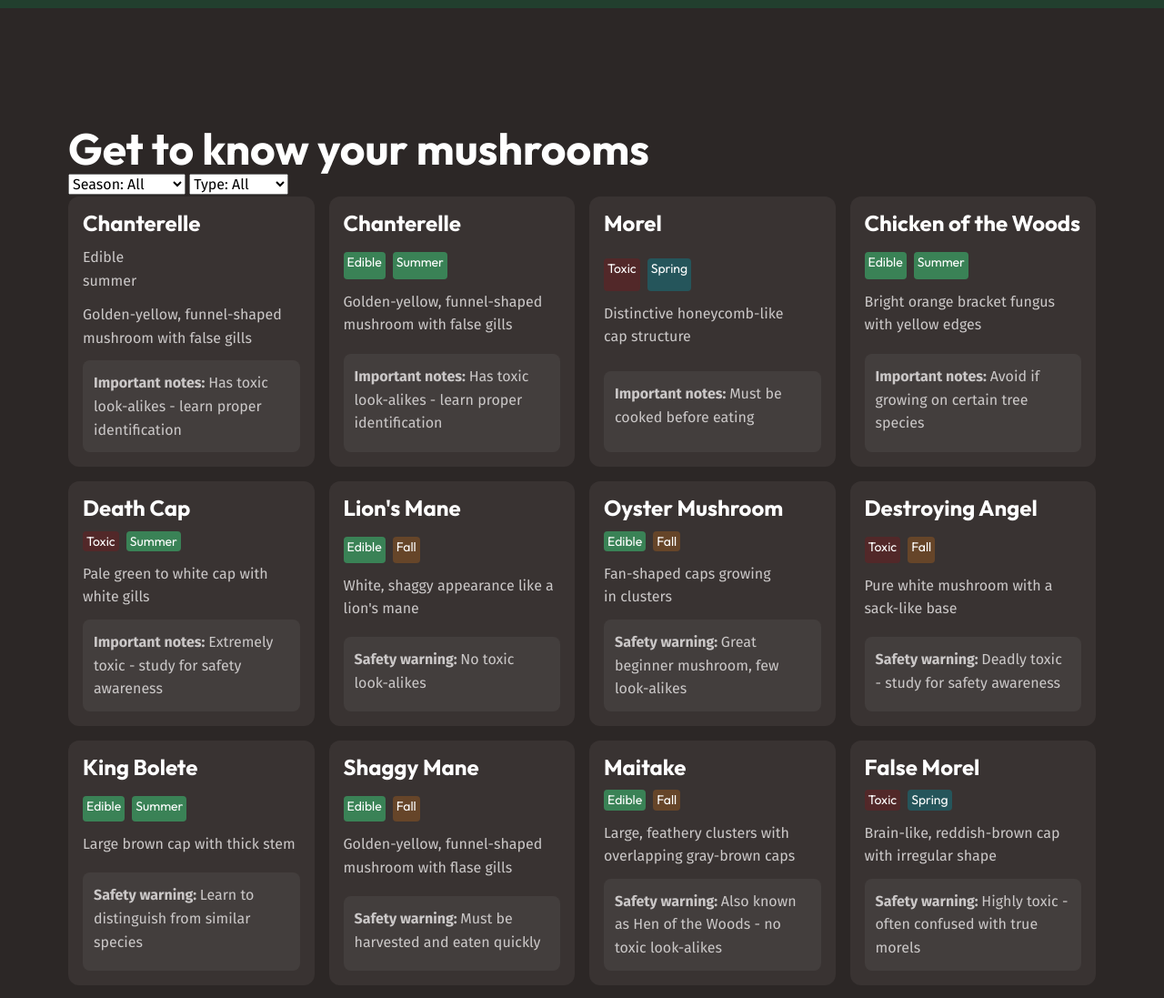
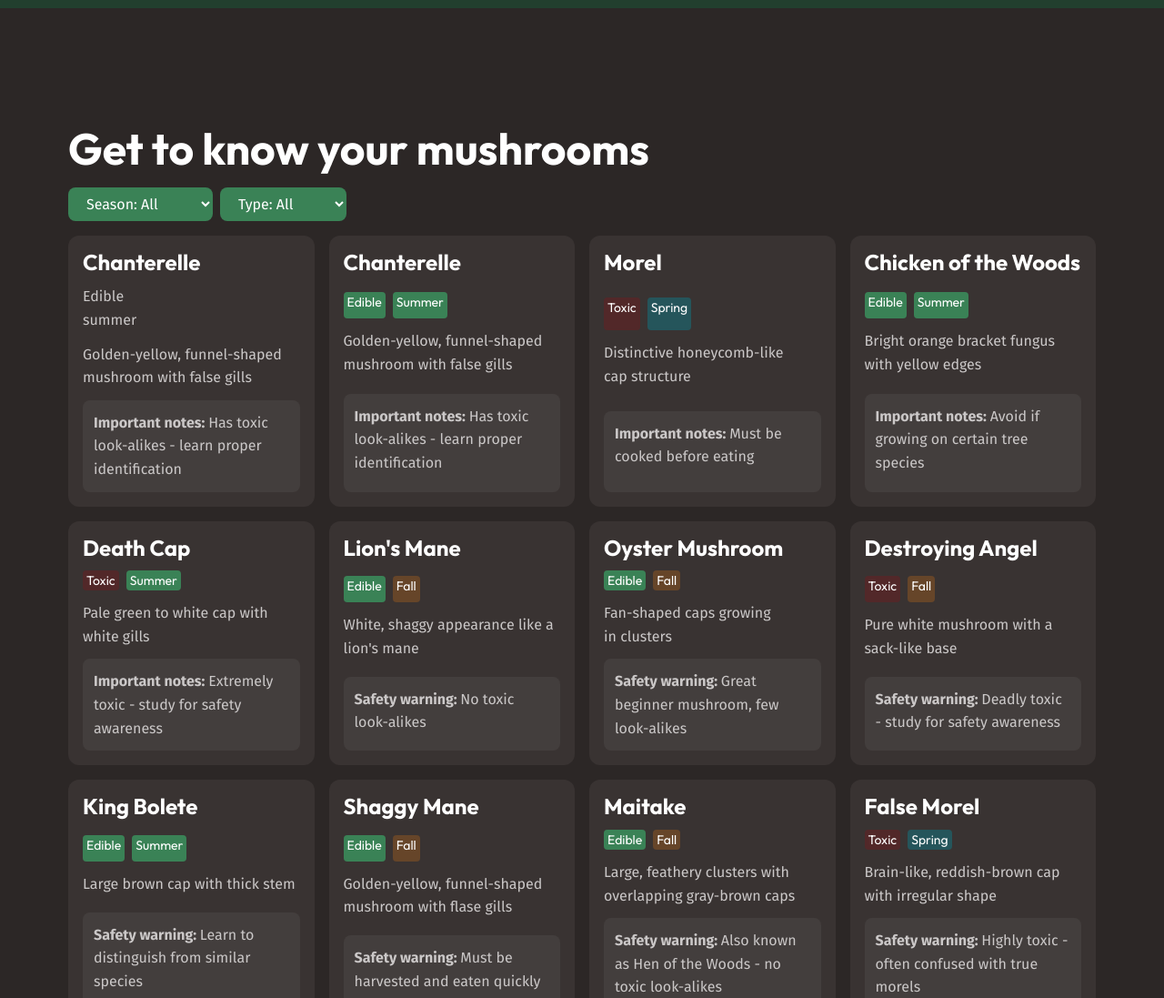
Before and after one commit to margOnline/fungi-finders, a plain HTML site: page mushroom-guide.html in a window 1280 px wide. Shown: the part 1560-2657 px from the top of the page at 91% size. Drawn offline with Linux system fonts and the light colour scheme.

Commit message:
Style the select element

```diff
--- a/mushroom-guide.html
+++ b/mushroom-guide.html
@@ -97,7 +97,9 @@
       <!-- get to know your mushrooms -->
       <section class="mushroom-guide section">
         <div class="wrapper">
+          <div class="flow">
             <h2 class="section-title">Get to know your mushrooms</h2>
+            <div class="flex-group">
               <select>
                 <option value="all">Season: All</option>
                 <option value="spring">Season: Spring</option>
@@ -109,6 +111,7 @@
                 <option value="edible">Type: Edible</option>
                 <option value="Toxic">Type: Toxic</option>
               </select>
+            </div>
             <!-- grid of mushrooms -->
             <div id="mushrooms-grid" class="grid-auto-fit">
               <div class="card">
@@ -129,6 +132,7 @@
                 <div class="card__note">
                   <strong>Important notes: </strong>Has toxic look-alikes - learn
                   proper identification
+                </div>
               </div>
             </div>
           </div>
--- a/styles.css
+++ b/styles.css
@@ -182,6 +182,11 @@
 
 @layer layout {
   /* add flow by setting margin-top from the 0 value introduced by the reset above */
+  .flex-group {
+    display: flex;
+    flex-wrap: wrap;
+    gap: 0.5rem;
+  }
   .flow > * + * {
     margin-top: 1em;
   }
@@ -448,6 +453,13 @@
     font-family: var(--ff-heading);
     font-weight: 700;
   }
+  select {
+    padding: 0.5rem 1rem;
+    background-color: var(--background-accent-main);
+    border: 0;
+    border-radius: var(--border-radius-2);
+    color: var(--text-high-contrast);
+  }
 }
 
 @layer utilities {
```
Lines whose indentation alone changed are shown as unchanged.
